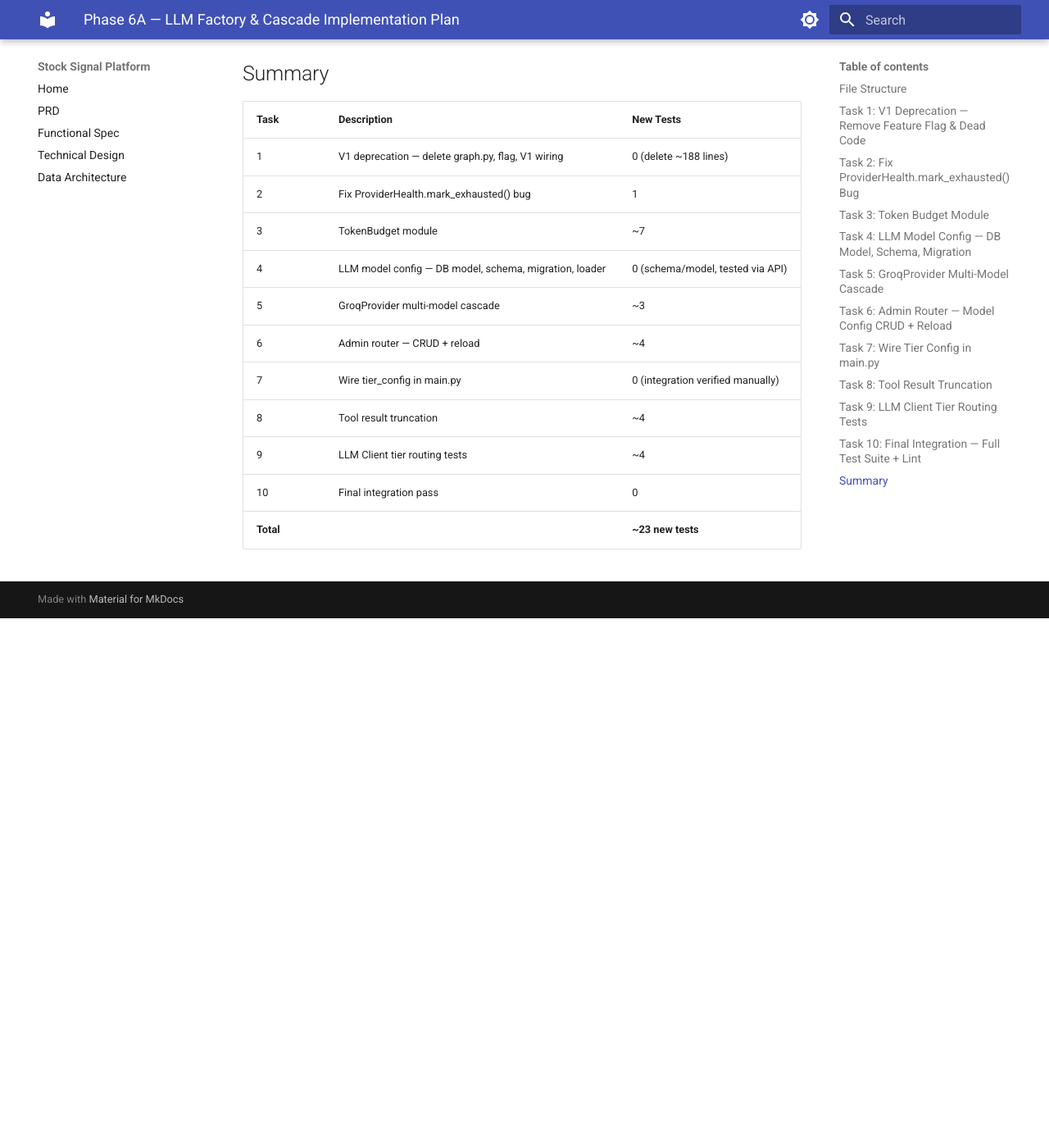
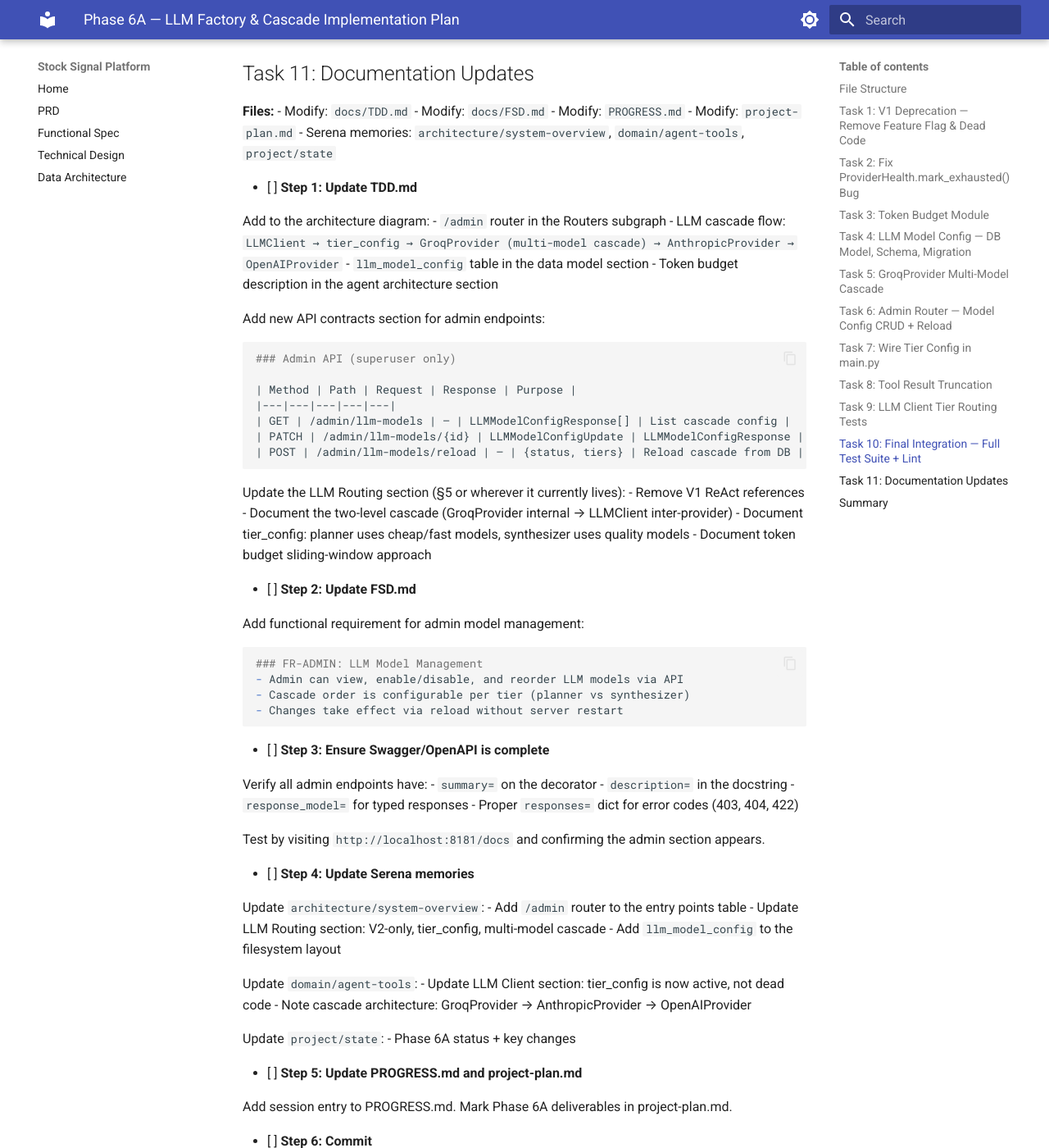
Before and after one commit to vipulbhatia29/stock-signal-platform, an MkDocs documentation site: the page built from docs/superpowers/plans/2026-03-25-llm-factory-cascade-plan.md, in a window 1280 px wide and 1400 px high, scrolled down 29581 px. Shown: the whole window at 82% size. Built offline with MkDocs 1.6.1 and Material for MkDocs 9.7.7, drawn with Linux system fonts in a browser that asks for light colours; before the commit the page ends 30335 px from its top, so only the background shows below that; some of the changed text lies outside the part shown.

Commit message:
docs: add Task 11 — documentation updates (TDD, FSD, Swagger, memories)
Ensures API contracts, architecture diagrams, and Swagger/OpenAPI are
updated before UI brainstorming begins. Covers TDD.md admin section,
FSD.md functional requirements, Swagger completeness check, and
Serena memory updates.

Co-Authored-By: Claude Opus 4.6 (1M context) <noreply@anthropic.com>

````diff
--- a/docs/superpowers/plans/2026-03-25-llm-factory-cascade-plan.md
+++ b/docs/superpowers/plans/2026-03-25-llm-factory-cascade-plan.md
@@ -1506,6 +1506,87 @@ git add -A && git commit -m "chore: Phase 6A final fixups and lint"
 
 ---
 
+## Task 11: Documentation Updates
+
+**Files:**
+- Modify: `docs/TDD.md`
+- Modify: `docs/FSD.md`
+- Modify: `PROGRESS.md`
+- Modify: `project-plan.md`
+- Serena memories: `architecture/system-overview`, `domain/agent-tools`, `project/state`
+
+- [ ] **Step 1: Update TDD.md**
+
+Add to the architecture diagram:
+- `/admin` router in the Routers subgraph
+- LLM cascade flow: `LLMClient → tier_config → GroqProvider (multi-model cascade) → AnthropicProvider → OpenAIProvider`
+- `llm_model_config` table in the data model section
+- Token budget description in the agent architecture section
+
+Add new API contracts section for admin endpoints:
+```markdown
+### Admin API (superuser only)
+
+| Method | Path | Request | Response | Purpose |
+|---|---|---|---|---|
+| GET | /admin/llm-models | — | LLMModelConfigResponse[] | List cascade config |
+| PATCH | /admin/llm-models/{id} | LLMModelConfigUpdate | LLMModelConfigResponse | Update model config |
+| POST | /admin/llm-models/reload | — | {status, tiers} | Reload cascade from DB |
+```
+
+Update the LLM Routing section (§5 or wherever it currently lives):
+- Remove V1 ReAct references
+- Document the two-level cascade (GroqProvider internal → LLMClient inter-provider)
+- Document tier_config: planner uses cheap/fast models, synthesizer uses quality models
+- Document token budget sliding-window approach
+
+- [ ] **Step 2: Update FSD.md**
+
+Add functional requirement for admin model management:
+```markdown
+### FR-ADMIN: LLM Model Management
+- Admin can view, enable/disable, and reorder LLM models via API
+- Cascade order is configurable per tier (planner vs synthesizer)
+- Changes take effect via reload without server restart
+```
+
+- [ ] **Step 3: Ensure Swagger/OpenAPI is complete**
+
+Verify all admin endpoints have:
+- `summary=` on the decorator
+- `description=` in the docstring
+- `response_model=` for typed responses
+- Proper `responses=` dict for error codes (403, 404, 422)
+
+Test by visiting `http://localhost:8181/docs` and confirming the admin section appears.
+
+- [ ] **Step 4: Update Serena memories**
+
+Update `architecture/system-overview`:
+- Add `/admin` router to the entry points table
+- Update LLM Routing section: V2-only, tier_config, multi-model cascade
+- Add `llm_model_config` to the filesystem layout
+
+Update `domain/agent-tools`:
+- Update LLM Client section: tier_config is now active, not dead code
+- Note cascade architecture: GroqProvider → AnthropicProvider → OpenAIProvider
+
+Update `project/state`:
+- Phase 6A status + key changes
+
+- [ ] **Step 5: Update PROGRESS.md and project-plan.md**
+
+Add session entry to PROGRESS.md. Mark Phase 6A deliverables in project-plan.md.
+
+- [ ] **Step 6: Commit**
+
+```bash
+git add docs/TDD.md docs/FSD.md PROGRESS.md project-plan.md
+git commit -m "docs: update TDD, FSD, Swagger for Phase 6A — LLM cascade + admin API"
+```
+
+---
+
 ## Summary
 
 | Task | Description | New Tests |
@@ -1520,4 +1601,5 @@ git add -A && git commit -m "chore: Phase 6A final fixups and lint"
 | 8 | Tool result truncation | ~4 |
 | 9 | LLM Client tier routing tests | ~4 |
 | 10 | Final integration pass | 0 |
+| 11 | Documentation: TDD, FSD, Swagger, Serena memories, PROGRESS | 0 |
 | **Total** | | **~23 new tests** |
````
